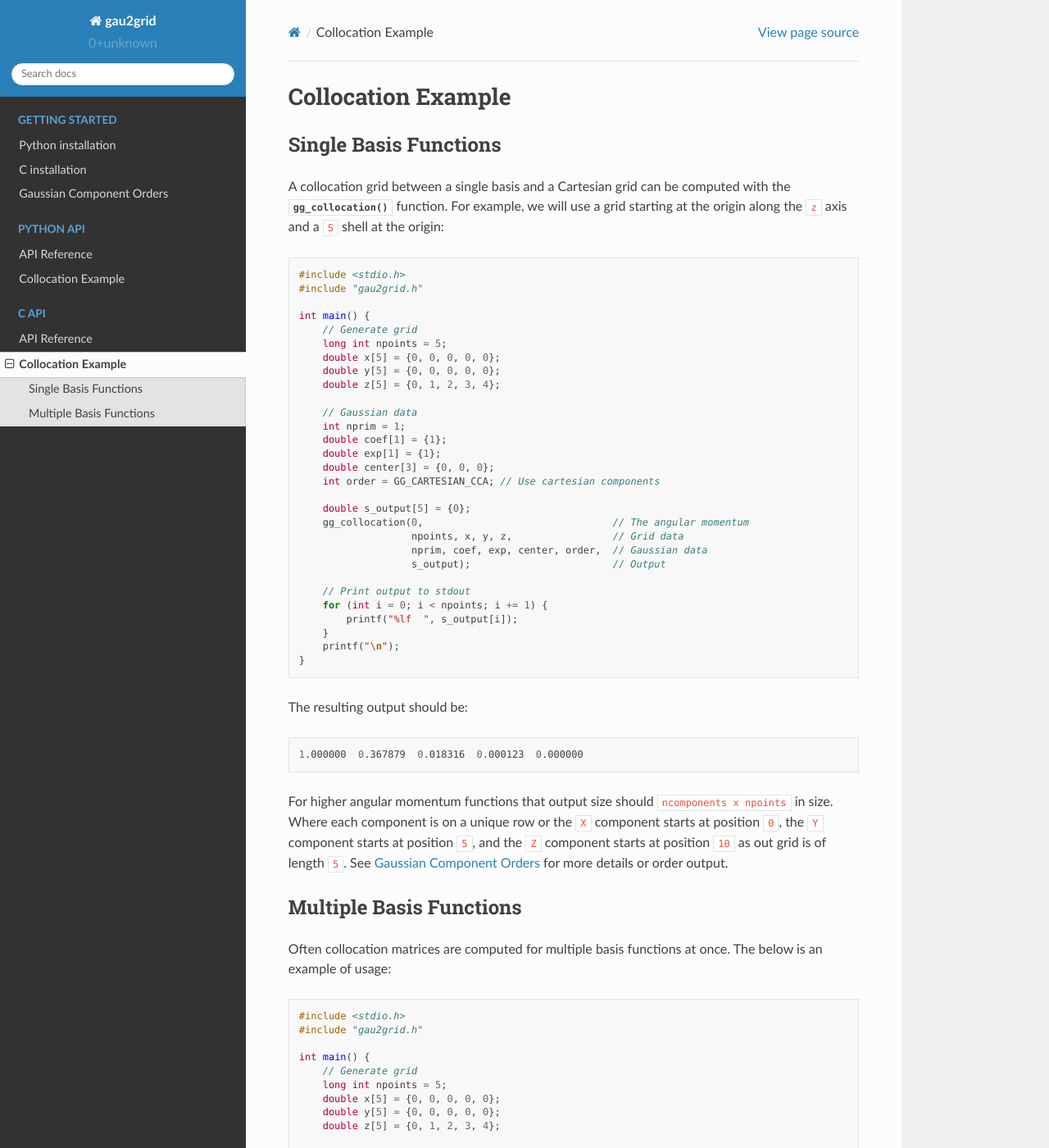
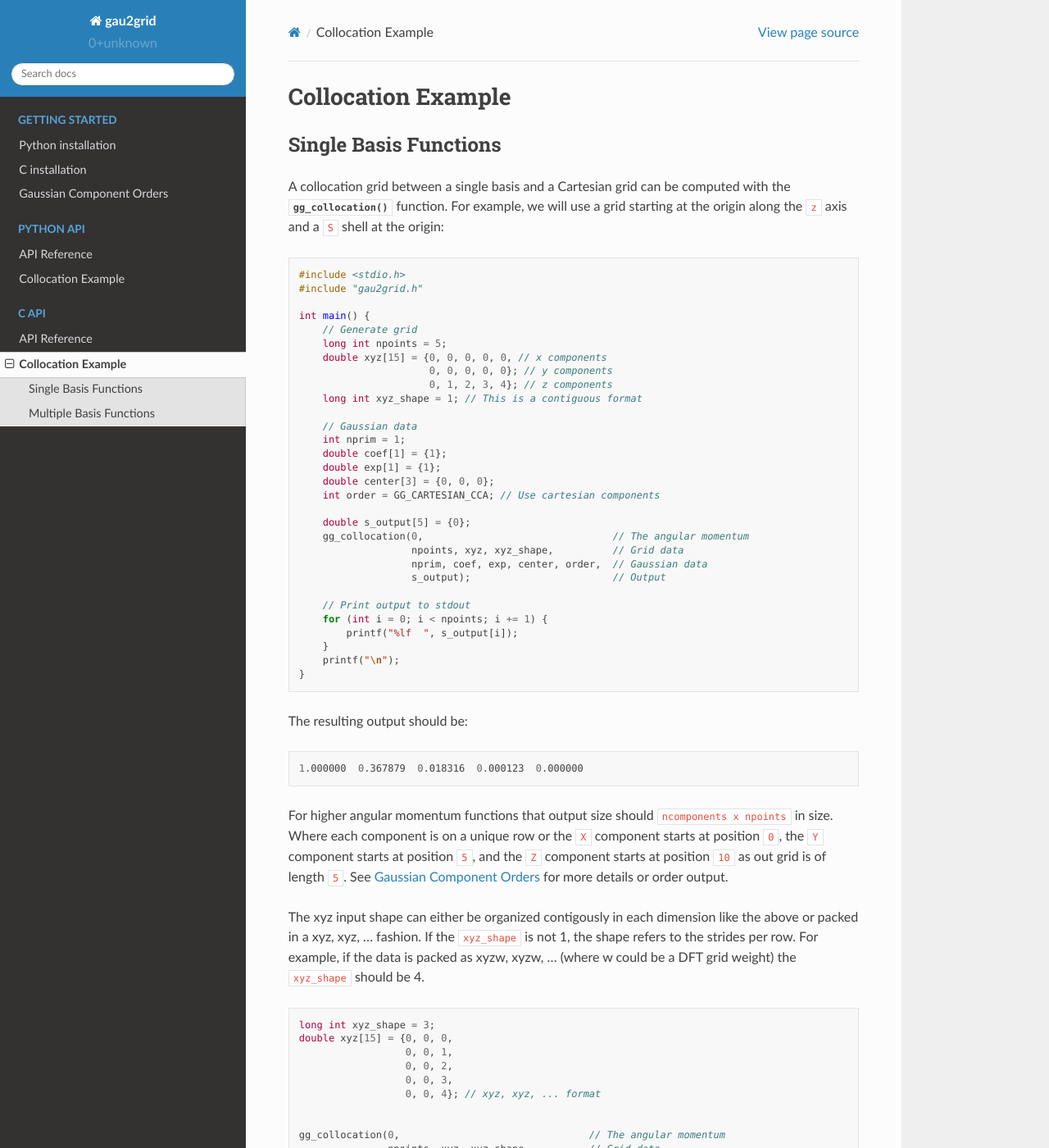
Before and after one commit to dgasmith/gau2grid, a Sphinx documentation site: the page built from docs/source/c_example.rst, in a window 1280 px wide and 1400 px high. Shown: the whole window at 82% size. Built offline with Sphinx 7.4.7 and the Read the Docs theme 2.0.0, drawn with Linux system fonts in a browser that asks for light colours; some of the changed text lies outside the part shown.

Commit message:
Docs: Updates to stride standard

```diff
--- a/docs/source/c_example.rst
+++ b/docs/source/c_example.rst
@@ -16,9 +16,10 @@ starting at the origin along the ``z`` axis and a ``S`` shell at the origin:
   int main() {
       // Generate grid
       long int npoints = 5;
-      double x[5] = {0, 0, 0, 0, 0};
-      double y[5] = {0, 0, 0, 0, 0};
-      double z[5] = {0, 1, 2, 3, 4};
+      double xyz[15] = {0, 0, 0, 0, 0, // x components
+                        0, 0, 0, 0, 0}; // y components
+                        0, 1, 2, 3, 4}; // z components
+      long int xyz_shape = 1; // This is a contiguous format
 
       // Gaussian data
       int nprim = 1;
@@ -29,7 +30,7 @@ starting at the origin along the ``z`` axis and a ``S`` shell at the origin:
 
       double s_output[5] = {0};
       gg_collocation(0,                                // The angular momentum
-                     npoints, x, y, z,                 // Grid data
+                     npoints, xyz, xyz_shape,          // Grid data
                      nprim, coef, exp, center, order,  // Gaussian data
                      s_output);                        // Output
 
@@ -52,6 +53,27 @@ component starts at position ``0``, the ``Y`` component starts at position
 ``5``, and the ``Z`` component starts at position ``10`` as out grid is of
 length ``5``. See :ref:`Gaussian Component Orders <gpo_order>` for more details or order output.
 
+The xyz input shape can either be organized contigously in each dimension like
+the above or packed in a xyz, xyz, ... fashion. If the ``xyz_shape`` is not 1,
+the shape refers to the strides per row. For example, if the data is packed as
+xyzw, xyzw, ... (where w could be a DFT grid weight) the ``xyz_shape`` should
+be 4.
+
+.. code-block:: C
+
+      long int xyz_shape = 3;
+      double xyz[15] = {0, 0, 0,
+                        0, 0, 1,
+                        0, 0, 2,
+                        0, 0, 3,
+                        0, 0, 4}; // xyz, xyz, ... format
+
+
+      gg_collocation(0,                                // The angular momentum
+                     npoints, xyz, xyz_shape,          // Grid data
+                     nprim, coef, exp, center, order,  // Gaussian data
+                     s_output);                        // Output
+
 Multiple Basis Functions
 ------------------------
 
@@ -66,9 +88,10 @@ The below is an example of usage:
   int main() {
       // Generate grid
       long int npoints = 5;
-      double x[5] = {0, 0, 0, 0, 0};
-      double y[5] = {0, 0, 0, 0, 0};
-      double z[5] = {0, 1, 2, 3, 4};
+      double xyz[15] = {0, 0, 0, 0, 0, // x components
+                        0, 0, 0, 0, 0}; // y components
+                        0, 1, 2, 3, 4}; // z components
+      long int xyz_shape = 1;
 
       // Gaussian data
       int nprim = 1;
@@ -82,7 +105,7 @@ The below is an example of usage:
       int row = 0;
       for (int L = 0; L < 3; L++) {
           gg_collocation(L,                                 // The angular momentum
-                         npoints, x, y, z,                  // Grid data
+                         npoints, xyz, xyz_shape            // Grid data
                          nprim, coef, exp, center, order,   // Gaussian data
                          output + (row * npoints));         // Output, shift pointer
 
```
Also changed, not shown: docs/source/c_api.rst (+12 -16 lines), 1 other file.
